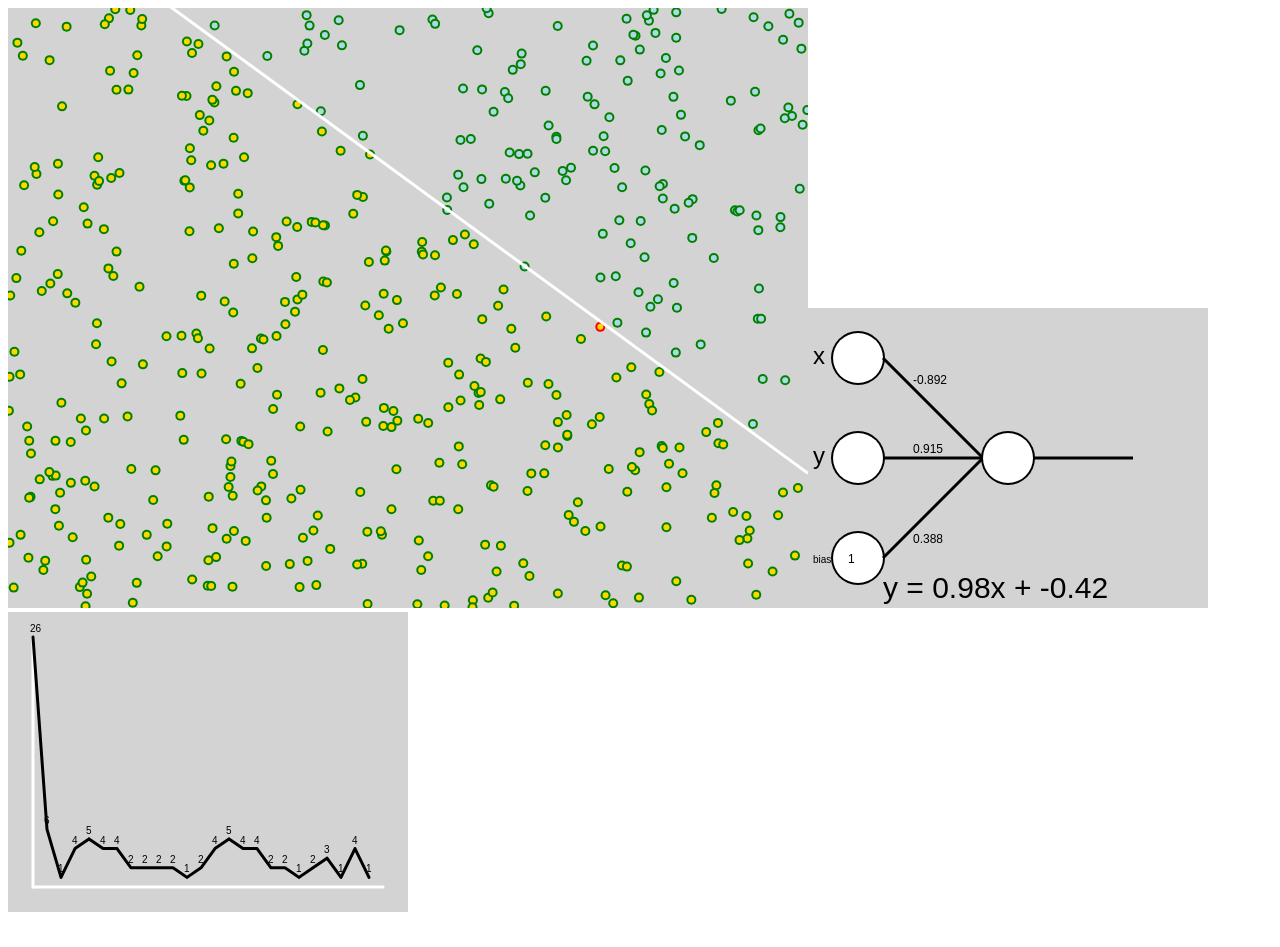
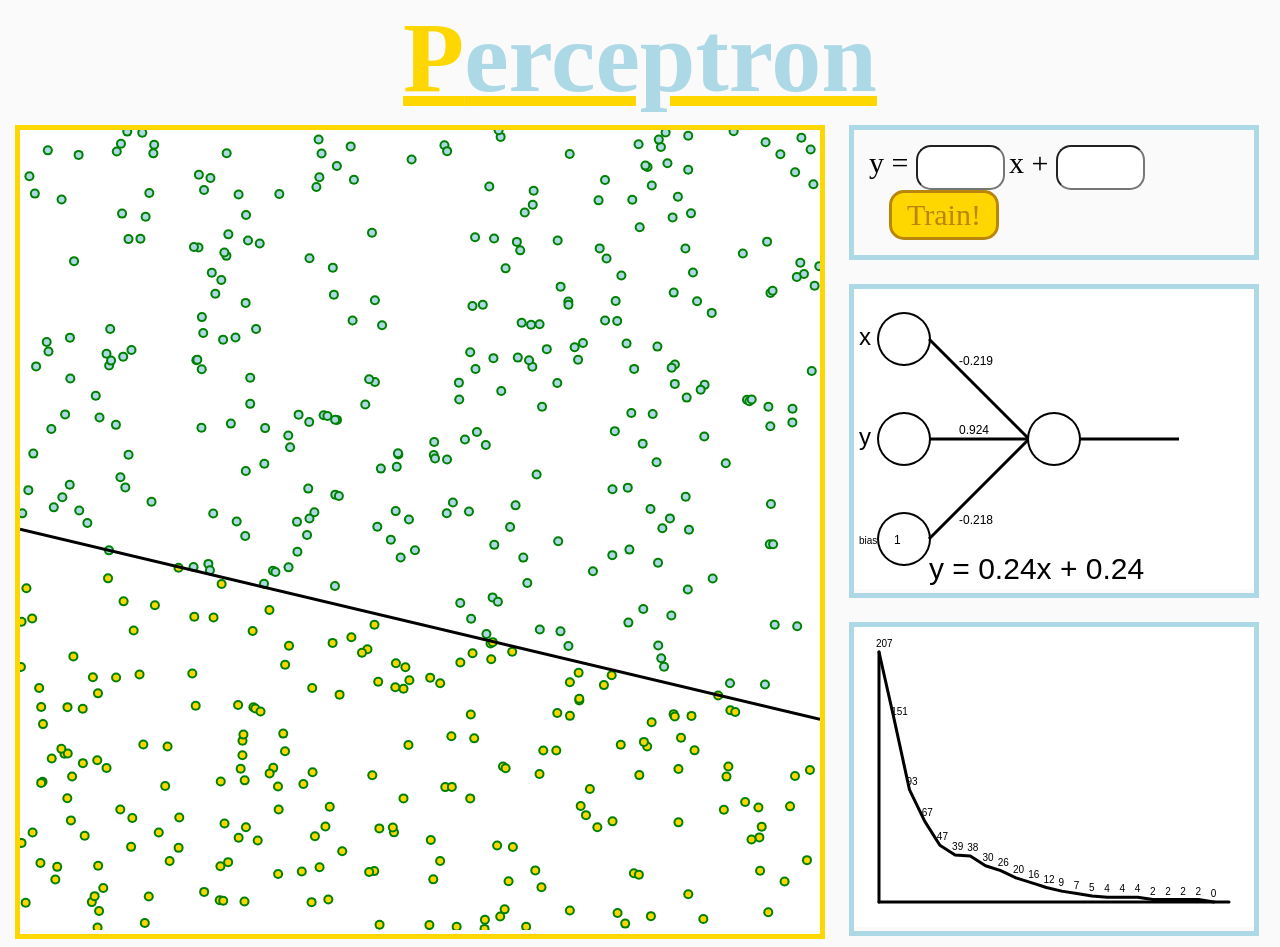
Before and after one commit to Lyallm1/perceptron-1, a website built with webpack: page src/demo.html in a window 1280 px wide. Before the commit the page ends 924 px from the top, so only its background shows below. Built offline with nearby package versions, Linux system fonts and the light colour scheme; a web font is replaced by a local one.

Commit message:
Refactor frontend

```diff
--- a/src/demo.html
+++ b/src/demo.html
@@ -4,10 +4,117 @@
   <meta charset="UTF-8">
   <meta http-equiv="X-UA-Compatible" content="IE=edge">
   <meta name="viewport" content="width=device-width, initial-scale=1.0">
-  <title>Document</title>
+  <title>Perceptron</title>
+
+  <link rel="preconnect" href="https://fonts.googleapis.com">
+  <link rel="preconnect" href="https://fonts.gstatic.com" crossorigin>
+  <link href="https://fonts.googleapis.com/css2?family=Oregano:wght@300;400;500;600;700&display=swap" rel="stylesheet">
+
+  <style>
+    body {
+      background-color: #fafafa;
+      font-family: "Oregano";
+    }
+
+    #container {
+      width: 1250px;
+      margin: auto;
+      display: flex;
+      flex-wrap: wrap;
+      column-gap: 24px;
+    }
+
+    #title {
+      width: 100%;
+      font-size: 100px;
+      line-height: 0px;
+      margin-top: 50px;
+      text-align: center;
+      color: lightblue;
+      text-decoration: underline;
+      text-decoration-color: gold;
+    }
+
+    #title:first-letter {
+      color: gold;
+    }
+
+    #graph {
+      width: 800px;
+      border: solid 5px gold;
+    }
+
+    #info {
+      display: flex;
+      flex-direction: column;
+      row-gap: 24px;
+      width: 400px;
+    }
+
+    #action {
+      padding: 15px;
+      width: 370px;
+      border: solid 5px lightblue;
+    }
+
+    #action span {
+      font-size: 30px;
+    }
+
+    #action input {
+      width: 65px;
+      font-size: 18px;
+      border-radius: 15px;
+      padding: 10px;
+    }
+
+    button {
+      padding: 5px 15px;
+      background-color: gold;
+      border: solid 3px darkgoldenrod;
+      border-radius: 15px;
+      font-family: "Oregano";
+      font-size: 30px;
+      color: darkgoldenrod;
+      cursor: pointer;
+    }
+
+    button:hover {
+      border-color: goldenrod;
+      color: goldenrod;
+    }
+
+    #action button {
+      margin-left: 20px;
+    }
+
+    #perceptron {
+      width: 400px;
+      border: solid 5px lightblue;
+    }
+
+    #loss {
+      width: 400px;
+      border: solid 5px lightblue;
+    }
+  </style>
 </head>
 <body>
-  <div id="container"></div>
+  <div id="container">
+    <h1 id="title">Perceptron</h1>
+    <main id="graph"></main>
+    <aside id="info">
+      <div id="action">
+        <span>y = </span>
+        <input id="m" type="number" min="-1" max="1" step="0.01"/>
+        <span>x + </span>
+        <input id="b" type="number" min="-1" max="1" step="0.01"/>
+        <button>Train!</button>
+      </div>
+      <div id="perceptron"></div>
+      <div id="loss"></div>
+    </aside>
+  </div>
 
   <script type="module" src="main.js">
   </script>
--- a/src/dynamic-canvas/canvas/canvas.ts
+++ b/src/dynamic-canvas/canvas/canvas.ts
@@ -1,4 +1,3 @@
-import { Vector } from './../vector/vector';
 import { Shape } from '../shapes/shape';
 
 export class Canvas {
@@ -7,11 +6,8 @@ export class Canvas {
   private height;
 
   private shapes: Shape[] = [];
-  private environmentForces: Vector[] = [];
 
-  private loop: any;
-
-  constructor (container: HTMLElement | null, { width = 800, height = 600, backgroundColor = 'lightgrey' } = {}) {
+  constructor (container: HTMLElement | null, { width = 800, height = 600, backgroundColor = 'white' } = {}) {
     this.width = width;
     this.height = height;
 
--- a/src/dynamic-canvas/shapes/line.ts
+++ b/src/dynamic-canvas/shapes/line.ts
@@ -3,7 +3,7 @@ import { Vector } from '../vector/vector';
 
 export class Line extends Shape {
 
-  constructor (public start: Vector, public end: Vector, public color = 'white') {
+  constructor (public start: Vector, public end: Vector, public color = 'black') {
     super(start);
     this.start = start;
     this.end = end;
--- a/src/index.ts
+++ b/src/index.ts
@@ -6,10 +6,10 @@ import { Ball } from './dynamic-canvas/shapes/ball';
 import { Line } from './dynamic-canvas/shapes/line';
 import { Text } from './dynamic-canvas/shapes/text';
 
-const perceptron = new Perceptron(2, 0.01);
+const perceptron = new Perceptron(2, 0.001);
 
 function f (x: number): number {
-  return 1.00 * x - 0.42;
+  return 0.23 * x + 0.23;
 }
 
 const trainingData: TrainingData[] = new Array(500).fill(0).map(_ => {
@@ -20,9 +20,9 @@ const trainingData: TrainingData[] = new Array(500).fill(0).map(_ => {
   return { values: [x, y], label, error: 1 };
 });
 
-const canvas = new Canvas(document.getElementById('container'));
-const perceptronVisualization = new Canvas(document.getElementById('container'), { width: 400, height: 300 });
-const lossVisualization = new Canvas(document.getElementById('container'), { width: 400, height: 300 });
+const canvas = new Canvas(document.getElementById('graph'), { width: 800, height: 800 });
+const perceptronVisualization = new Canvas(document.getElementById('perceptron'), { width: 400, height: 300 });
+const lossVisualization = new Canvas(document.getElementById('loss'), { width: 400, height: 300 });
 const lossHistory: number[] = [];
 
 setInterval(() => {
@@ -35,11 +35,11 @@ setInterval(() => {
   lossHistory.push(perceptron.train(trainingData));
 
   canvas.removeShapes();
-  trainingData.map(data => new Ball(3, new Vector(data.values[0] * 400 + 400, data.values[1] * 300 + 300), data.label === 1 ? 'gold' : 'lightblue', data.error ? 'red' : 'green')).forEach(ball => canvas.addShape(ball));
+  trainingData.map(data => new Ball(3, new Vector(data.values[0] * 400 + 400, data.values[1] * 400 + 400), data.label === 1 ? 'gold' : 'lightblue', data.error ? 'red' : 'green')).forEach(ball => canvas.addShape(ball));
 
   console.log(`Thinking: ${perceptron.status.m.toFixed(2)} * x + ${perceptron.status.b.toFixed(2)}`);
 
-  canvas.addShape(new Line(new Vector(0, perceptron.status.f(-1) * 300 + 300), new Vector(800, perceptron.status.f(1) * 300 + 300)));
+  canvas.addShape(new Line(new Vector(0, perceptron.status.f(-1) * 400 + 400), new Vector(800, perceptron.status.f(1) * 400 + 400)));
   canvas.draw();
 
   drawPerceptron(perceptron, 0, 0);
@@ -85,8 +85,9 @@ function drawPerceptron (p: Perceptron, x: number, y: number) {
 }
 
 canvas.addEventListener('mousemove', (e: MouseEvent) => {
-  const x = e.clientX / 400 - 1;
-  const y = e.clientY / 300 - 1;
+  const graphContainer = document.getElementById('graph');
+  const x = (e.clientX - graphContainer!.offsetLeft) / 400 - 1;
+  const y = (e.clientY - graphContainer!.offsetTop + window.scrollY) / 400 - 1;
 
   drawPerceptron(perceptron, x, y);
 });
```
